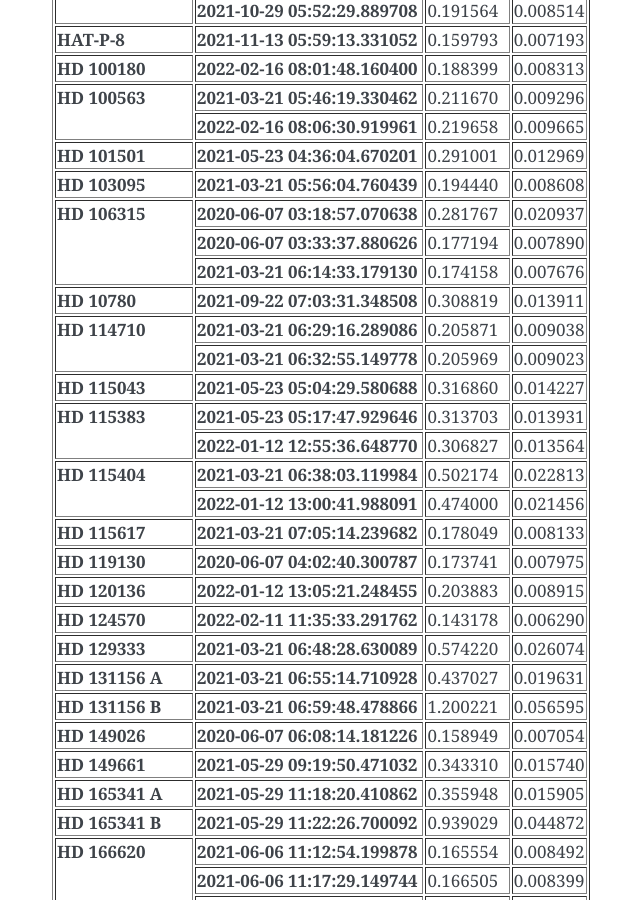
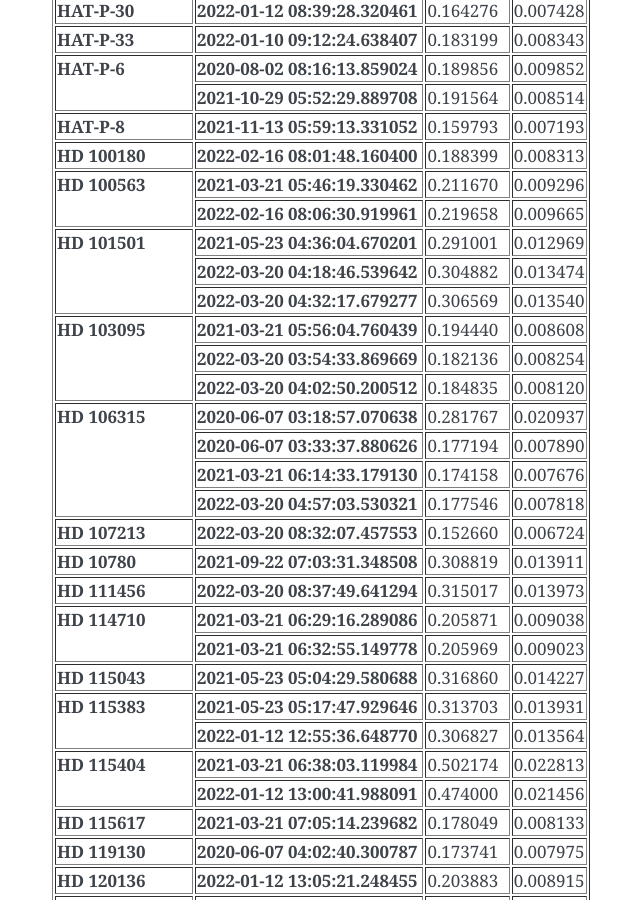
Before and after one commit to bmorris3/owls, a Sphinx documentation site: the page built from docs/owls/sindices.rst, in a window 1280 px wide and 900 px high, scrolled down 4920 px. Shown: the whole window, without its empty margins (368-1008 px from the left). Built offline with Sphinx 7.4.7, drawn with Linux system fonts in a browser that asks for light colours; the version number could not be read and is left out; some of the changed text lies outside the part shown.

Commit message:
Latest obs

```diff
--- a/docs/owls/db.html
+++ b/docs/owls/db.html
@@ -691,6 +691,24 @@
       <td>0.487470</td>
     </tr>
     <tr>
+      <th>GJ 487</th>
+      <th>2022-03-20 08:13:17.989248</th>
+      <td>2.806075</td>
+      <td>0.132637</td>
+    </tr>
+    <tr>
+      <th>GJ 490 A</th>
+      <th>2022-03-20 08:57:01.990947</th>
+      <td>7.082647</td>
+      <td>0.330130</td>
+    </tr>
+    <tr>
+      <th>GJ 494</th>
+      <th>2022-03-20 07:39:44.249778</th>
+      <td>8.551687</td>
+      <td>0.396472</td>
+    </tr>
+    <tr>
       <th>GJ 581</th>
       <th>2021-05-29 09:00:31.990452</th>
       <td>0.759165</td>
@@ -870,19 +888,39 @@
       <td>0.009665</td>
     </tr>
     <tr>
-      <th>HD 101501</th>
+      <th rowspan="3" valign="top">HD 101501</th>
       <th>2021-05-23 04:36:04.670201</th>
       <td>0.291001</td>
       <td>0.012969</td>
     </tr>
     <tr>
-      <th>HD 103095</th>
+      <th>2022-03-20 04:18:46.539642</th>
+      <td>0.304882</td>
+      <td>0.013474</td>
+    </tr>
+    <tr>
+      <th>2022-03-20 04:32:17.679277</th>
+      <td>0.306569</td>
+      <td>0.013540</td>
+    </tr>
+    <tr>
+      <th rowspan="3" valign="top">HD 103095</th>
       <th>2021-03-21 05:56:04.760439</th>
       <td>0.194440</td>
       <td>0.008608</td>
     </tr>
     <tr>
-      <th rowspan="3" valign="top">HD 106315</th>
+      <th>2022-03-20 03:54:33.869669</th>
+      <td>0.182136</td>
+      <td>0.008254</td>
+    </tr>
+    <tr>
+      <th>2022-03-20 04:02:50.200512</th>
+      <td>0.184835</td>
+      <td>0.008120</td>
+    </tr>
+    <tr>
+      <th rowspan="4" valign="top">HD 106315</th>
       <th>2020-06-07 03:18:57.070638</th>
       <td>0.281767</td>
       <td>0.020937</td>
@@ -896,6 +934,17 @@
       <th>2021-03-21 06:14:33.179130</th>
       <td>0.174158</td>
       <td>0.007676</td>
+    </tr>
+    <tr>
+      <th>2022-03-20 04:57:03.530321</th>
+      <td>0.177546</td>
+      <td>0.007818</td>
+    </tr>
+    <tr>
+      <th>HD 107213</th>
+      <th>2022-03-20 08:32:07.457553</th>
+      <td>0.152660</td>
+      <td>0.006724</td>
     </tr>
     <tr>
       <th>HD 10780</th>
@@ -904,6 +953,12 @@
       <td>0.013911</td>
     </tr>
     <tr>
+      <th>HD 111456</th>
+      <th>2022-03-20 08:37:49.641294</th>
+      <td>0.315017</td>
+      <td>0.013973</td>
+    </tr>
+    <tr>
       <th rowspan="2" valign="top">HD 114710</th>
       <th>2021-03-21 06:29:16.289086</th>
       <td>0.205871</td>
@@ -1210,25 +1265,40 @@
       <td>0.009432</td>
     </tr>
     <tr>
-      <th>HD 25998</th>
+      <th rowspan="2" valign="top">HD 25998</th>
       <th>2021-03-21 03:25:52.870676</th>
       <td>0.304688</td>
       <td>0.013568</td>
     </tr>
     <tr>
-      <th>HD 26913</th>
+      <th>2022-03-20 03:19:10.540410</th>
+      <td>0.306170</td>
+      <td>0.013664</td>
+    </tr>
+    <tr>
+      <th rowspan="2" valign="top">HD 26913</th>
       <th>2021-03-21 01:49:28.069263</th>
       <td>0.374213</td>
       <td>0.016886</td>
     </tr>
     <tr>
-      <th>HD 26923</th>
+      <th>2022-03-20 03:09:56.220464</th>
+      <td>0.403571</td>
+      <td>0.019670</td>
+    </tr>
+    <tr>
+      <th rowspan="2" valign="top">HD 26923</th>
       <th>2021-03-21 01:56:36.919964</th>
       <td>0.275158</td>
       <td>0.012217</td>
     </tr>
     <tr>
-      <th rowspan="2" valign="top">HD 26965</th>
+      <th>2022-03-20 03:14:46.999695</th>
+      <td>0.300674</td>
+      <td>0.015622</td>
+    </tr>
+    <tr>
+      <th rowspan="3" valign="top">HD 26965</th>
       <th>2021-03-21 02:06:29.030412</th>
       <td>0.217953</td>
       <td>0.009814</td>
@@ -1239,10 +1309,20 @@
       <td>0.008607</td>
     </tr>
     <tr>
-      <th>HD 29645</th>
+      <th>2022-03-20 03:02:29.630128</th>
+      <td>0.218801</td>
+      <td>0.012615</td>
+    </tr>
+    <tr>
+      <th rowspan="2" valign="top">HD 29645</th>
       <th>2021-03-21 03:30:33.689672</th>
       <td>0.159288</td>
       <td>0.007054</td>
+    </tr>
+    <tr>
+      <th>2022-03-20 03:23:05.110371</th>
+      <td>0.158718</td>
+      <td>0.007061</td>
     </tr>
     <tr>
       <th rowspan="2" valign="top">HD 3167</th>
@@ -1423,10 +1503,15 @@
       <td>0.008332</td>
     </tr>
     <tr>
-      <th>HD 82443</th>
+      <th rowspan="2" valign="top">HD 82443</th>
       <th>2021-03-21 05:26:03.520038</th>
       <td>0.636359</td>
       <td>0.028860</td>
+    </tr>
+    <tr>
+      <th>2022-03-20 03:30:00.659797</th>
+      <td>0.607152</td>
+      <td>0.027501</td>
     </tr>
     <tr>
       <th>HD 82885</th>
@@ -1465,6 +1550,12 @@
       <td>0.007195</td>
     </tr>
     <tr>
+      <th>HD 89744</th>
+      <th>2022-03-20 03:36:22.999666</th>
+      <td>0.153219</td>
+      <td>0.006753</td>
+    </tr>
+    <tr>
       <th rowspan="2" valign="top">HD 95735</th>
       <th>2021-03-21 05:39:11.189071</th>
       <td>0.329518</td>
@@ -1951,6 +2042,12 @@
       <td>0.010305</td>
     </tr>
     <tr>
+      <th>Ross 948</th>
+      <th>2022-03-20 06:10:36.641005</th>
+      <td>2.416610</td>
+      <td>0.120193</td>
+    </tr>
+    <tr>
       <th rowspan="2" valign="top">TOI 1180.01</th>
       <th>2021-03-03 10:46:06.180114</th>
       <td>0.437972</td>
@@ -2008,16 +2105,26 @@
       <td>0.021244</td>
     </tr>
     <tr>
-      <th>TOI 1411.01</th>
+      <th rowspan="2" valign="top">TOI 1411.01</th>
       <th>2021-03-03 11:11:14.089055</th>
       <td>1.064466</td>
       <td>0.053737</td>
     </tr>
     <tr>
-      <th>TOI 1416.01</th>
+      <th>2022-03-20 10:26:10.922506</th>
+      <td>0.953991</td>
+      <td>0.045030</td>
+    </tr>
+    <tr>
+      <th rowspan="2" valign="top">TOI 1416.01</th>
       <th>2021-02-20 10:47:27.570620</th>
       <td>0.304729</td>
       <td>0.013849</td>
+    </tr>
+    <tr>
+      <th>2022-03-20 09:53:00.428937</th>
+      <td>0.285089</td>
+      <td>0.012951</td>
     </tr>
     <tr>
       <th>TOI 1423.01</th>
@@ -2144,16 +2251,26 @@
       <td>0.069621</td>
     </tr>
     <tr>
-      <th>TOI 1739.01</th>
+      <th rowspan="2" valign="top">TOI 1739.01</th>
       <th>2021-05-25 10:10:11.089329</th>
       <td>0.716205</td>
       <td>0.035955</td>
     </tr>
     <tr>
-      <th>TOI 1741.01</th>
+      <th>2022-03-20 11:31:34.771591</th>
+      <td>0.663456</td>
+      <td>0.032177</td>
+    </tr>
+    <tr>
+      <th rowspan="2" valign="top">TOI 1741.01</th>
       <th>2021-05-29 09:43:54.609890</th>
       <td>0.792867</td>
       <td>0.042541</td>
+    </tr>
+    <tr>
+      <th>2022-03-20 12:04:22.132435</th>
+      <td>0.833840</td>
+      <td>0.042399</td>
     </tr>
     <tr>
       <th>TOI 1747.01</th>
@@ -2207,7 +2324,7 @@
       <td>0.015885</td>
     </tr>
     <tr>
-      <th rowspan="2" valign="top">TOI 1827.01</th>
+      <th rowspan="3" valign="top">TOI 1827.01</th>
       <th>2021-02-20 10:19:53.639620</th>
       <td>0.655678</td>
       <td>0.034790</td>
@@ -2216,6 +2333,11 @@
       <th>2022-02-16 08:21:40.861435</th>
       <td>0.521816</td>
       <td>0.029481</td>
+    </tr>
+    <tr>
+      <th>2022-03-20 07:11:19.989016</th>
+      <td>0.593867</td>
+      <td>0.030358</td>
     </tr>
     <tr>
       <th rowspan="3" valign="top">TOI 2009.01</th>
@@ -2240,10 +2362,15 @@
       <td>0.039170</td>
     </tr>
     <tr>
-      <th>TOI 2018.01</th>
+      <th rowspan="2" valign="top">TOI 2018.01</th>
       <th>2021-02-20 11:15:37.730031</th>
       <td>1.047332</td>
       <td>0.049289</td>
+    </tr>
+    <tr>
+      <th>2022-03-20 09:25:11.717489</th>
+      <td>1.112719</td>
+      <td>0.053944</td>
     </tr>
     <tr>
       <th rowspan="2" valign="top">TOI 2079.01</th>
@@ -2269,7 +2396,7 @@
       <td>0.036109</td>
     </tr>
     <tr>
-      <th rowspan="2" valign="top">TOI 2103.01</th>
+      <th rowspan="3" valign="top">TOI 2103.01</th>
       <th>2021-05-23 05:41:04.250417</th>
       <td>0.343181</td>
       <td>0.023730</td>
@@ -2278,6 +2405,11 @@
       <th>2021-05-25 09:02:52.609927</th>
       <td>0.287583</td>
       <td>0.014847</td>
+    </tr>
+    <tr>
+      <th>2022-03-20 10:58:57.821956</th>
+      <td>0.290087</td>
+      <td>0.014822</td>
     </tr>
     <tr>
       <th rowspan="3" valign="top">TOI 2104.01</th>
@@ -2382,7 +2514,7 @@
       <td>0.007823</td>
     </tr>
     <tr>
-      <th rowspan="2" valign="top">WASP-107</th>
+      <th rowspan="3" valign="top">WASP-107</th>
       <th>2021-02-06 11:35:14.108361</th>
       <td>0.832007</td>
       <td>0.053483</td>
@@ -2391,6 +2523,11 @@
       <th>2021-02-20 09:51:42.998096</th>
       <td>0.893051</td>
       <td>0.048282</td>
+    </tr>
+    <tr>
+      <th>2022-03-20 06:43:11.930862</th>
+      <td>0.881484</td>
+      <td>0.045558</td>
     </tr>
     <tr>
       <th>WASP-113</th>
```
